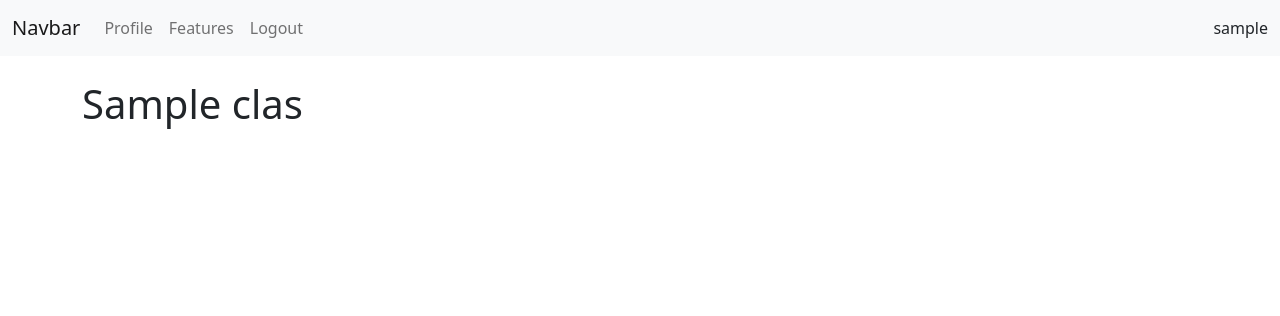
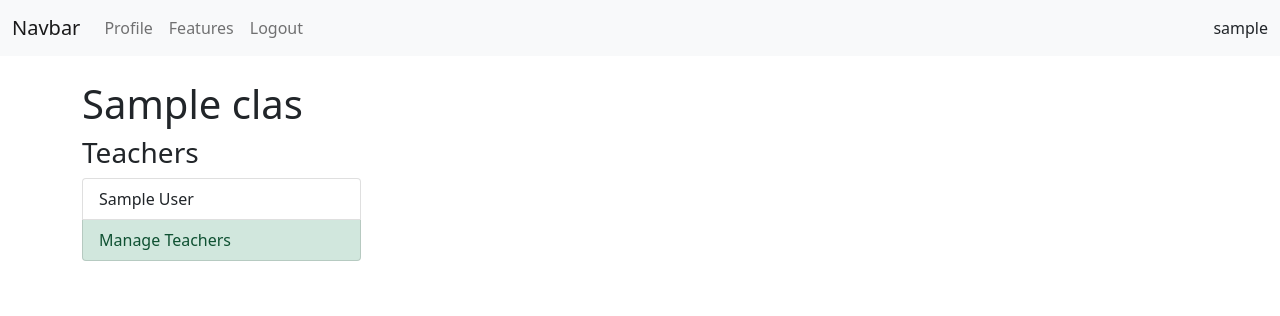
Before and after one commit to zakh-d/school-management-system, a Django app: page /school/class/00000000-0000-0000-0000-000000000001/ in a window 1280 px wide. Shown: the top 316 px of the page. Run offline with Django 4.2, Linux system fonts and the light colour scheme; a user stored in the database is signed in; tables that the repository leaves empty hold one stand-in row (values such as "Sample post"); some libraries are stand-ins or nearby versions.

Commit message:
Added form for managing teachers in class detail view

```diff
--- a/accounts/models.py
+++ b/accounts/models.py
@@ -31,6 +31,8 @@ class AdminMemberManager(models.Manager):
 
 class Teacher(CustomUser):
 
+    objects = TeacherManager()
+
     def save(self, *args, **kwargs):
         """Setting teacher role to model on create"""
         if not self.pk:
@@ -44,6 +46,8 @@ class Teacher(CustomUser):
 
 class AdministrationMember(CustomUser):
 
+    objects = AdminMemberManager()
+
     def save(self, *args, **kwargs):
         """Setting admin-member role to model on create"""
         if not self.pk:
--- a/school/forms.py
+++ b/school/forms.py
@@ -2,6 +2,7 @@ from django import forms
 from django.core.exceptions import ValidationError
 from django.db.models import Q
 
+from accounts.models import Teacher
 from school.models import School, Class
 
 
@@ -26,3 +27,15 @@ class CreateUpdateClassForm(forms.ModelForm):
         if Class.objects.filter(Q(name=name) & Q(school=self.school)).exists():
             raise ValidationError("Class " + name + " already exists")
         return name
+
+
+class AddTeacherClassForm(forms.ModelForm):
+
+    def __init__(self, school=None, *args, **kwargs):
+        super(AddTeacherClassForm, self).__init__(*args, **kwargs)
+        if school:
+            self.fields['teachers'].queryset = Teacher.objects.filter(school=school)
+
+    class Meta:
+        model = Class
+        fields = ('teachers', )
--- a/school/models.py
+++ b/school/models.py
@@ -22,7 +22,7 @@ class Class(models.Model):
          editable=False)
     name = models.CharField(max_length=4)
     school = models.ForeignKey(School, on_delete=models.CASCADE, related_name='classes')
-    teachers = models.ManyToManyField("accounts.CustomUser", related_name="classes")
+    teachers = models.ManyToManyField("accounts.CustomUser", related_name="classes", blank=True)
 
     class Meta:
         unique_together = ("school", "name")
--- a/school/urls.py
+++ b/school/urls.py
@@ -9,4 +9,5 @@ urlpatterns = [
     path('dashboard/', views.DashboardView.as_view(), name='dashboard'),
     path('class/create/', views.ClassCreateView.as_view(), name="class_create"),
     path('class/<uuid:pk>/', views.ClassDetailView.as_view(), name="class_detail"),
+    path('class/add-teacher-not-public/<uuid:id>/', views.class_add_teacher_handler, name="add_teacher"),
 ]
--- a/school/views.py
+++ b/school/views.py
@@ -1,8 +1,10 @@
 from django.contrib.auth.mixins import LoginRequiredMixin, PermissionRequiredMixin
-from django.urls import reverse_lazy
+from django.http import HttpResponseNotAllowed
+from django.shortcuts import redirect
+from django.urls import reverse_lazy, reverse
 from django.views.generic import CreateView, UpdateView, DetailView, TemplateView
 from accounts.models import CustomUser
-from school.forms import CreateUpdateClassForm
+from school.forms import CreateUpdateClassForm, AddTeacherClassForm
 from school.models import Class
 from school.models import School
 
@@ -100,3 +102,19 @@ class ClassDetailView(LoginRequiredMixin, PermissionRequiredMixin, DetailView):
                 self.get_object().school == self.request.user.school:
             return True
         return False
+
+    def get_context_data(self, **kwargs):
+        context = super(ClassDetailView, self).get_context_data(**kwargs)
+        context['add_teacher_form'] = AddTeacherClassForm(school=self.get_object().school, instance=self.get_object())
+        return context
+
+
+def class_add_teacher_handler(request, id):
+    """Handles only POST method"""
+    if request.method != "POST":
+        return HttpResponseNotAllowed(["POST"])
+    _class = Class.objects.get(id=id)
+    form = AddTeacherClassForm(_class.school, request.POST, instance=_class)
+    if form.is_valid():
+        form.save()
+    return redirect(reverse('school:class_detail', kwargs={'pk': id}))
--- a/templates/class/detail.html
+++ b/templates/class/detail.html
@@ -1,12 +1,52 @@
 {% extends "_base.html" %}
+{% load widget_tweaks %}
 
 {% block title %}{{ class.name }}{% endblock %}
 
 {% block content %}
 
     <div class="container">
-        <div class="">
+        <div>
             <h1>{{ class.name }}</h1>
+        </div>
+
+        <div>
+            <h3>Teachers</h3>
+            <ul class="list-group col-3">
+
+                {% for teacher in class.teachers.all %}
+                    <li class="list-group-item">{{ teacher.first_name }} {{ teacher.last_name }}</li>
+                {% endfor %}
+                <button class="list-group-item list-group-item-action list-group-item-success"
+                        data-bs-toggle="modal" data-bs-target="#exampleModal">Manage Teachers
+                </button>
+            </ul>
+        </div>
+
+    </div>
+
+    <!-- Modal -->
+    <div class="modal fade" id="exampleModal" tabindex="-1" aria-labelledby="exampleModalLabel" aria-hidden="true">
+        <div class="modal-dialog modal-dialog-centered">
+            <div class="modal-content">
+                <div class="modal-header">
+                    <h5 class="modal-title" id="exampleModalLabel">Manage Teachers</h5>
+                    <button type="button" class="btn-close" data-bs-dismiss="modal" aria-label="Close"></button>
+                </div>
+                <form action="{% url 'school:add_teacher' class.id %}" method="POST">
+                    <div class="modal-body">
+                        {% csrf_token %}
+                        {{ add_teacher_form.teachers.label_tag }}
+                        {% render_field add_teacher_form.teachers class="form-control" %}
+                        <small class="text-muted">Use Control/Command to select</small>
+                    </div>
+                    <div class="modal-footer">
+                        <button type="button" class="btn btn-secondary" data-bs-dismiss="modal">Close</button>
+                        <button type="submit" class="btn btn-primary">Save changes</button>
+                    </div>
+
+                </form>
+            </div>
         </div>
     </div>
 
--- a/templates/school/dashboard.html
+++ b/templates/school/dashboard.html
@@ -23,7 +23,7 @@
 <div class="row mx-2">
     <div class="list-group list-group-flush col-5">
     {% for class in classes %}
-        <a href="#" class="list-group-item list-group-item-action">{{ class.name }}</a>
+        <a href="{{ class.get_absolute_url }}" class="list-group-item list-group-item-action">{{ class.name }}</a>
         {% empty %}
         <li class="list-group-item">No classes available</li>
         <a href="{% url 'school:class_create' %}" class="list-group-item list-group-item-action active">Create class</a>
```
